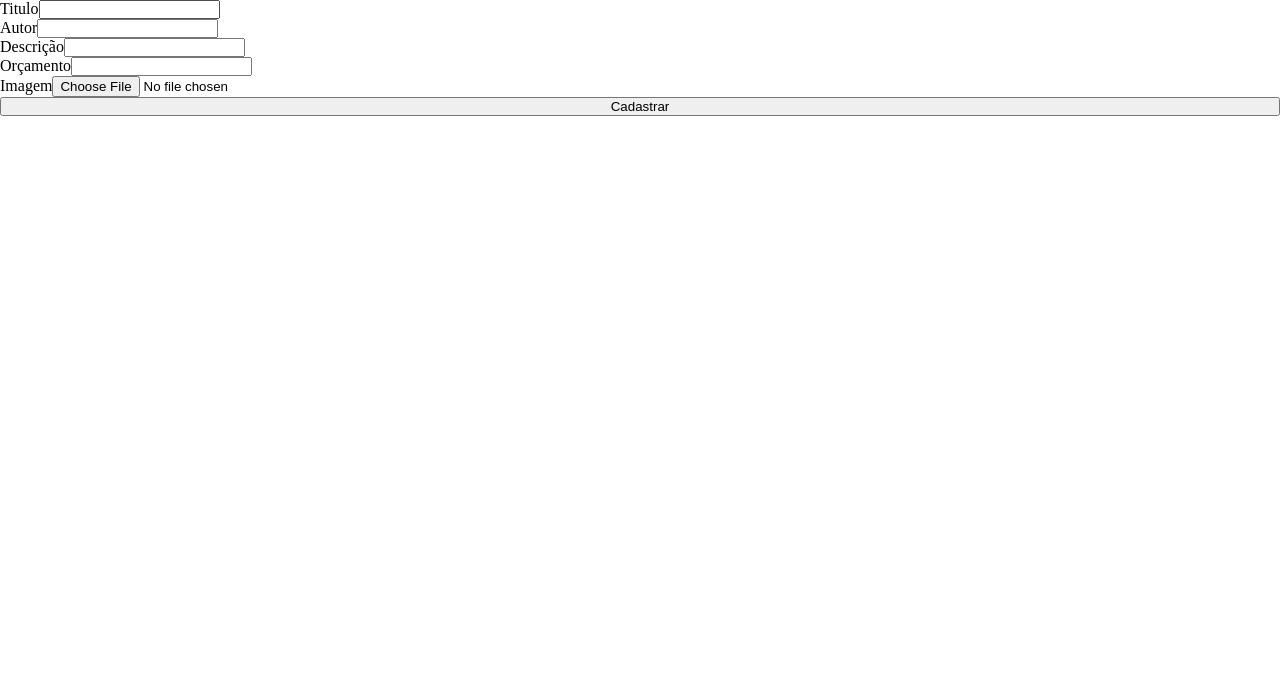
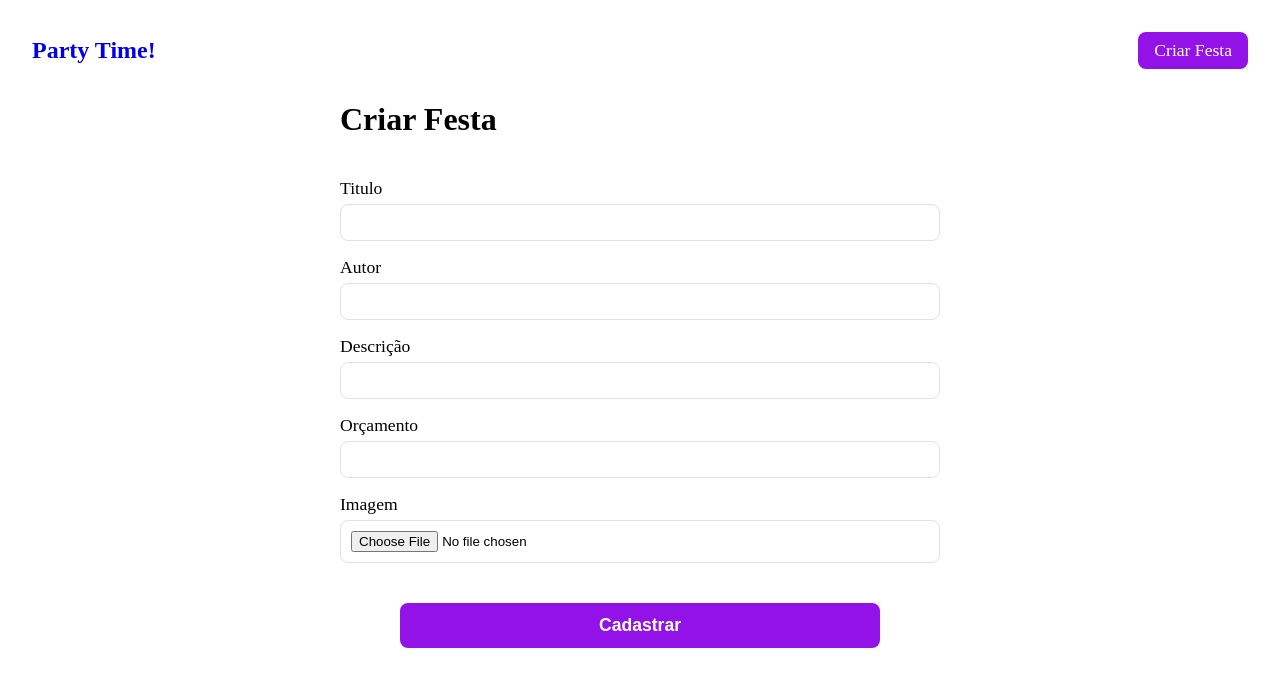
Before and after one commit to antonio123-eng/deployreact, a React (Vite) app: page /createparty in a window 1280 px wide. Shown: the top 686 px of the page. Built offline with nearby package versions, Linux system fonts and the light colour scheme.

Commit message:
add routes 232

```diff
--- a/src/App.jsx
+++ b/src/App.jsx
@@ -1,17 +1,19 @@
 import { BrowserRouter, Route, Routes } from "react-router-dom"
 import CreateParty from "./components/CreateParty/CreateParty"
 import Parties from "./components/Parties/Parties"
+import Party from "./components/Party/Party"
+import Header from "./components/Header/Header"
 
 function App() {
 
   return (
     <div className="App">
-      <CreateParty />
       <BrowserRouter>
+        <Header />
         <Routes>
           <Route path="/" element={<Parties />} />
-          <Route path="/add" element={<CreateParty />} />
-          <Route path="/party/:id" element={<CreateParty />} />
+          <Route path="/createparty" element={<CreateParty />} />
+          <Route path="/party/:id" element={<Party />} />
         </Routes>
       </BrowserRouter>
     </div>
--- a/src/components/CreateParty/CreateParty.jsx
+++ b/src/components/CreateParty/CreateParty.jsx
@@ -1,5 +1,6 @@
 import React, { useState } from 'react'
 import { useCreateParty } from '../../hooks/useCreateParty'
+import styles from "./CreateParty.module.css"
 
 const CreateParty = () => {
 
@@ -45,8 +46,9 @@ const CreateParty = () => {
   }
 
   return (
-    <div>
-      <form onSubmit={handleSubmit} style={{display: "flex", flexDirection: "column"}}>
+    <div className={styles.container}>
+      <h1>Criar Festa</h1>
+      <form onSubmit={handleSubmit} className={styles.form}>
         <label>
           <span>Titulo</span>
           <input type="text" value={formulario.title} name="title" onChange={handleChange}/>
--- /dev/null
+++ b/src/components/CreateParty/CreateParty.module.css
@@ -0,0 +1,50 @@
+.container {
+   max-width: 600px;
+   margin: 0 auto;
+}
+
+.container h1 {
+   margin-bottom: 2rem;
+}
+
+.form label {
+   display: flex;
+   flex-direction: column;
+   padding: 8px 0px;
+}
+
+.form input {
+   padding: 10px;
+   border-radius: 8px;
+   border: 1px solid rgb(226, 226, 226);
+}
+
+.form label span {
+   font-size: 1.1rem;
+   padding-bottom: 5px;
+}
+
+.form label:last-child {
+   padding-bottom: 2rem;
+}
+
+.form button {
+   width: 80%;
+   display: block;
+   margin: 2rem auto;
+   border: none;
+   color: #fff;
+   background-color: rgb(146, 18, 231);
+   padding: 12px 24px;
+   border-radius: 8px;
+   font-size: 1.1rem;
+   font-weight: 600;
+   cursor: pointer;
+}
+
+
+.form input:focus {
+   border: 1px solid rgb(214, 214, 18);
+   outline: none;
+   box-shadow: 0px 1px 4px 1px rgb(145, 145, 16);
+}
--- a/src/components/Header/Header.jsx
+++ b/src/components/Header/Header.jsx
@@ -1,12 +1,13 @@
 import React from 'react'
 import { Link } from 'react-router-dom'
+import styles from './Header.module.css'
 
 const Header = () => {
   return (
     <div>
-       <nav>
+       <nav className={styles.navegacao}>
           <Link to={"/"}><h1>Party Time!</h1></Link>
-          <Link to={'/add'}></Link>
+          <Link to={'/createparty'} className={styles.add}>Criar Festa</Link>
        </nav>
     </div>
   )
--- /dev/null
+++ b/src/components/Header/Header.module.css
@@ -0,0 +1,14 @@
+.navegacao {
+   display: flex;
+   justify-content: space-between;
+   align-items: center;
+   padding: 32px;
+}
+
+.add {
+   background-color: rgb(146, 18, 231);
+   padding: 8px 16px;
+   border-radius: 8px;
+   color: #fff;
+   font-size: 1.1em;
+}
--- a/src/components/Parties/Parties.jsx
+++ b/src/components/Parties/Parties.jsx
@@ -13,6 +13,7 @@ const Parties = () => {
       {dados && dados.map((dado) => (
         <div className={styles.partiesContainer}>
           <img className={styles.fotos} src={url+dado.image} alt="" />
+          {console.log(url+dado.image)}
           <h1>{dado.title}</h1>
           <Link to={`party/${dado._id}`}>Detalhes</Link>
         </div>
--- a/src/components/Party/Party.jsx
+++ b/src/components/Party/Party.jsx
@@ -1,8 +1,32 @@
 import React from 'react'
+import { useParams } from 'react-router-dom'
+import {useParty} from '../../hooks/useParty'
+import styles from './Party.module.css'
+
 
 const Party = () => {
+  const { id } = useParams()
+  const { dados } = useParty(id)
+  const url = "https://nadastestert.onrender.com/files/parties/"
+
   return (
-    <div>Party</div>
+    <div>
+      {dados &&
+        <div className={styles.container}>
+          <div>
+            <img src={url+dados.image} alt="" />
+          </div>
+          <div className={styles.content}>
+            <h1>{dados.title}</h1>
+            <span>R$ {dados.budget}</span>
+          </div>
+          <div className={styles.actions}>
+            <button>Editar</button>
+            <button>Excluir</button>
+          </div>
+        </div>
+      }
+    </div>
   )
 }
 
--- /dev/null
+++ b/src/components/Party/Party.module.css
@@ -0,0 +1,26 @@
+.container {
+   max-width: 800px;
+   margin: 0 auto;
+   display: flex;
+   justify-content: space-between;
+   align-items: center;
+   background-color: aqua;
+   margin-top: 5rem;
+}
+
+.container img {
+   width: 300px;
+   height: 250px;
+   background-color: none;
+}
+
+.container span {
+   background-color: rgb(133, 230, 133);
+   color: rgb(50, 190, 50);
+   padding: 4px 8px;
+   border-radius: 4px;
+}
+
+.container h1 {
+   padding-bottom: 40px;
+}
--- a/src/hooks/useParty.jsx
+++ b/src/hooks/useParty.jsx
@@ -1,11 +1,11 @@
 import { useEffect, useState } from "react"
 
-export const useParties = () => {
+export const useParty = (id) => {
 
    const [dados, setDados] = useState()
 
    const fetchData = async() => {
-      const response = await fetch("https://nadastestert.onrender.com/api/parties")
+      const response = await fetch(`https://nadastestert.onrender.com/api/parties/${id}`)
       console.log(response)
       const data = await response.json()
       console.log(data)
@@ -14,7 +14,7 @@ export const useParties = () => {
 
    useEffect(() => {
       fetchData()
-   }, [])
+   }, [id])
 
    return {
       dados
```
